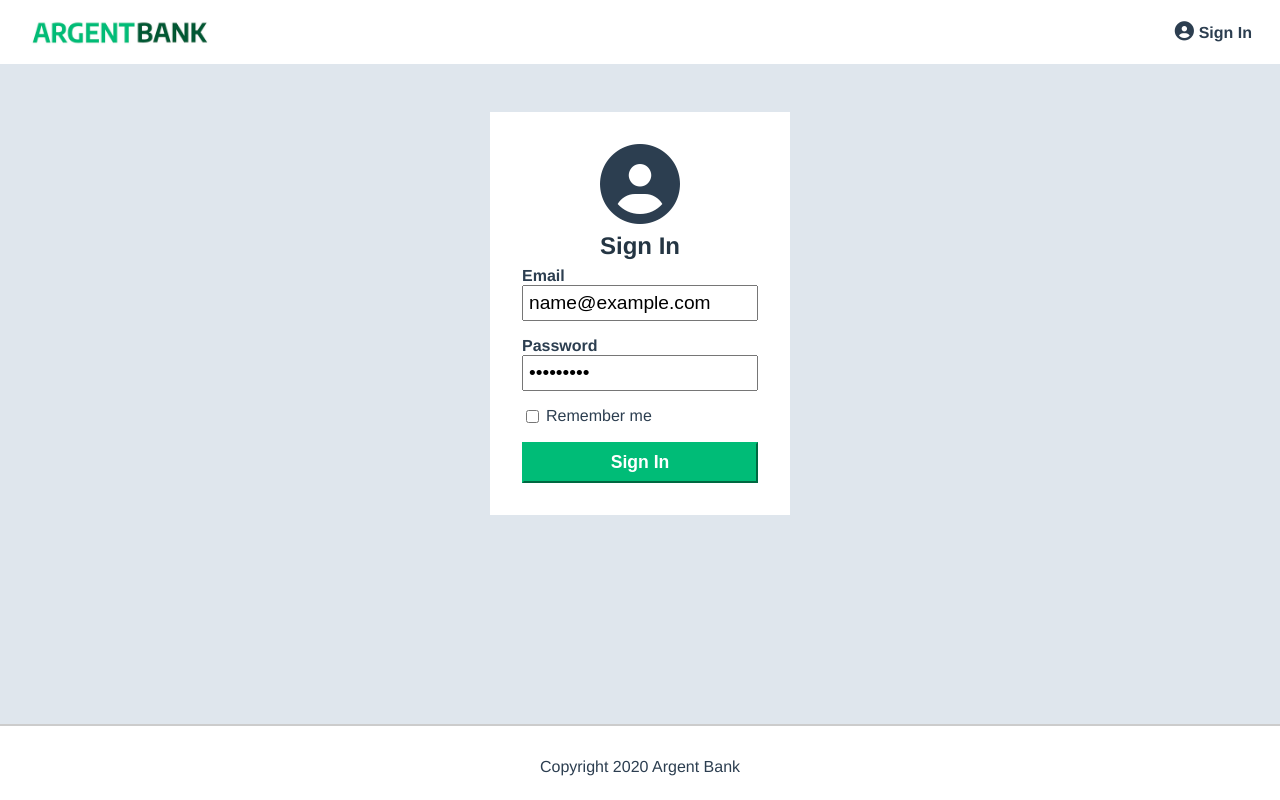
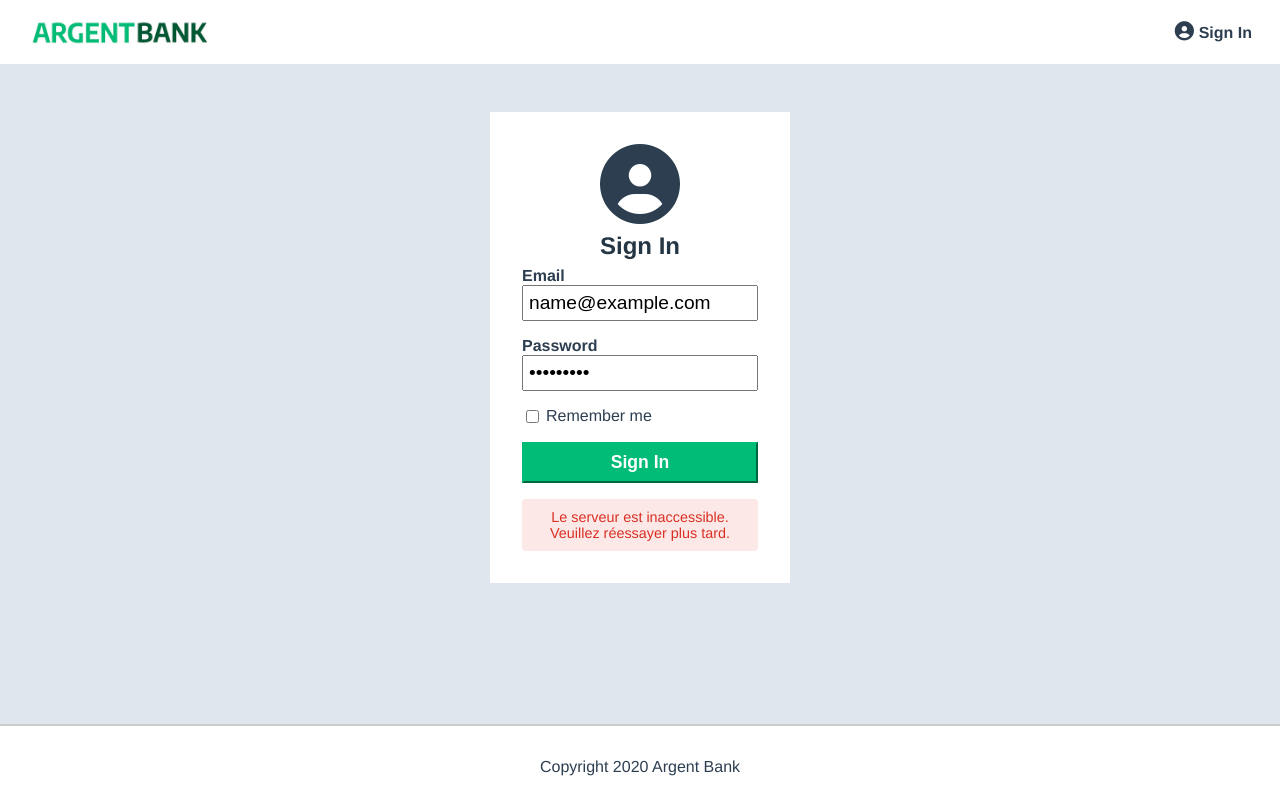
Before and after one commit to Benji-devw/p13-argentBank-web, a React (Vite) app: page /sign-in in a window 1280 px wide. Both pictures are taken after typing "name@example.com", "Sample123" into the empty fields and a click on the button "Sign In". Built offline with nearby package versions, Linux system fonts and the light colour scheme; no server answers.

Commit message:
feat/add alert message

```diff
--- a/src/api/call-api.js
+++ b/src/api/call-api.js
@@ -1,15 +1,22 @@
 // call api from http://localhost:3001``
 
 export const callApi = async (url, method, payload, token) => {
-    // console.log('callApi', payload);
+    try {
         const response = await fetch(`http://localhost:3001/api/v1${url}`, {
             method,
             headers: {
                 'Content-Type': 'application/json',
-            ...(token && { 'Authorization': `Bearer ${token}` }),
+                ...(token && { Authorization: `Bearer ${token}` }),
             },
             body: JSON.stringify(payload),
         });
-    // console.log('callApi', response);
-    return await response.json();
+
+        const data = await response.json();
+        return data;
+    } catch (error) {
+        return {
+            status: 'error',
+            message: 'Le serveur est inaccessible. Veuillez réessayer plus tard.',
+        };
     }
+};
--- /dev/null
+++ b/src/components/AlerteMessage.jsx
@@ -0,0 +1,8 @@
+
+export const AlerteMessage = ({ message, alerte }) => {
+    return (
+        <div className={`alerte-message ${alerte}`}>
+            {message}
+        </div>
+    );
+}
--- a/src/index.css
+++ b/src/index.css
@@ -206,7 +206,8 @@ h1 {
   font-weight: bold;
 }
 
-.input-wrapper input {
+.input-wrapper input,
+.input-wrapper select {
   padding: 5px;
   font-size: 1.2rem;
 }
@@ -385,3 +386,19 @@ button:disabled {
 .home-button:hover {
   background-color: #0056b3;
 }
+
+.alerte-message {
+  padding: 10px;
+  margin-top: 1rem;
+  border-radius: 4px;
+  text-align: center;
+  font-size: 0.9rem;
+}
+.error-message {
+  color: #d93025;
+  background-color: #fce8e6;
+}
+.success-message {
+  color: #0f5132;
+  background-color: #d1e7dd;
+}
--- a/src/pages/sign-in.jsx
+++ b/src/pages/sign-in.jsx
@@ -4,6 +4,7 @@ import { useNavigate } from 'react-router-dom';
 import { useDispatch, useSelector } from 'react-redux';
 import { login } from '../redux/authSlice';
 import { useEffect } from 'react';
+import { AlerteMessage } from '../components/AlerteMessage';
 
 const SignIn = () => {
     const [formData, setFormData] = useState({
@@ -52,7 +53,8 @@ const SignIn = () => {
                     <button disabled={isLoading} className="sign-in-button" type="submit">
                         {isLoading ? 'Loading...' : 'Sign In'}
                     </button>
-                    {errorMessage && <p>{errorMessage}</p>}
+
+                    {errorMessage && <AlerteMessage message={errorMessage} alerte="error-message" />}
                 </form>
             </section>
         </Layout>
```
Lines whose indentation alone changed are shown as unchanged.
